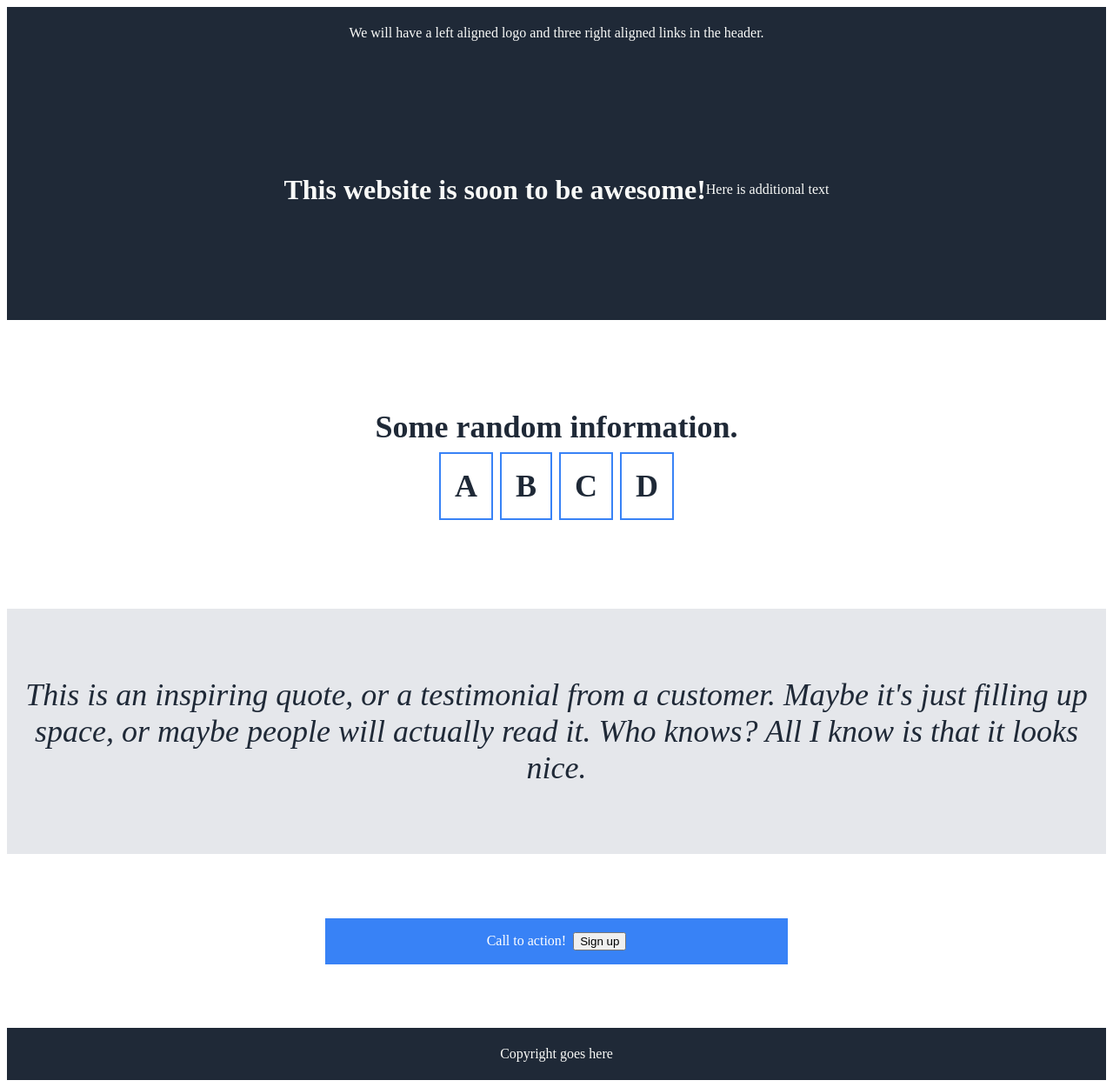
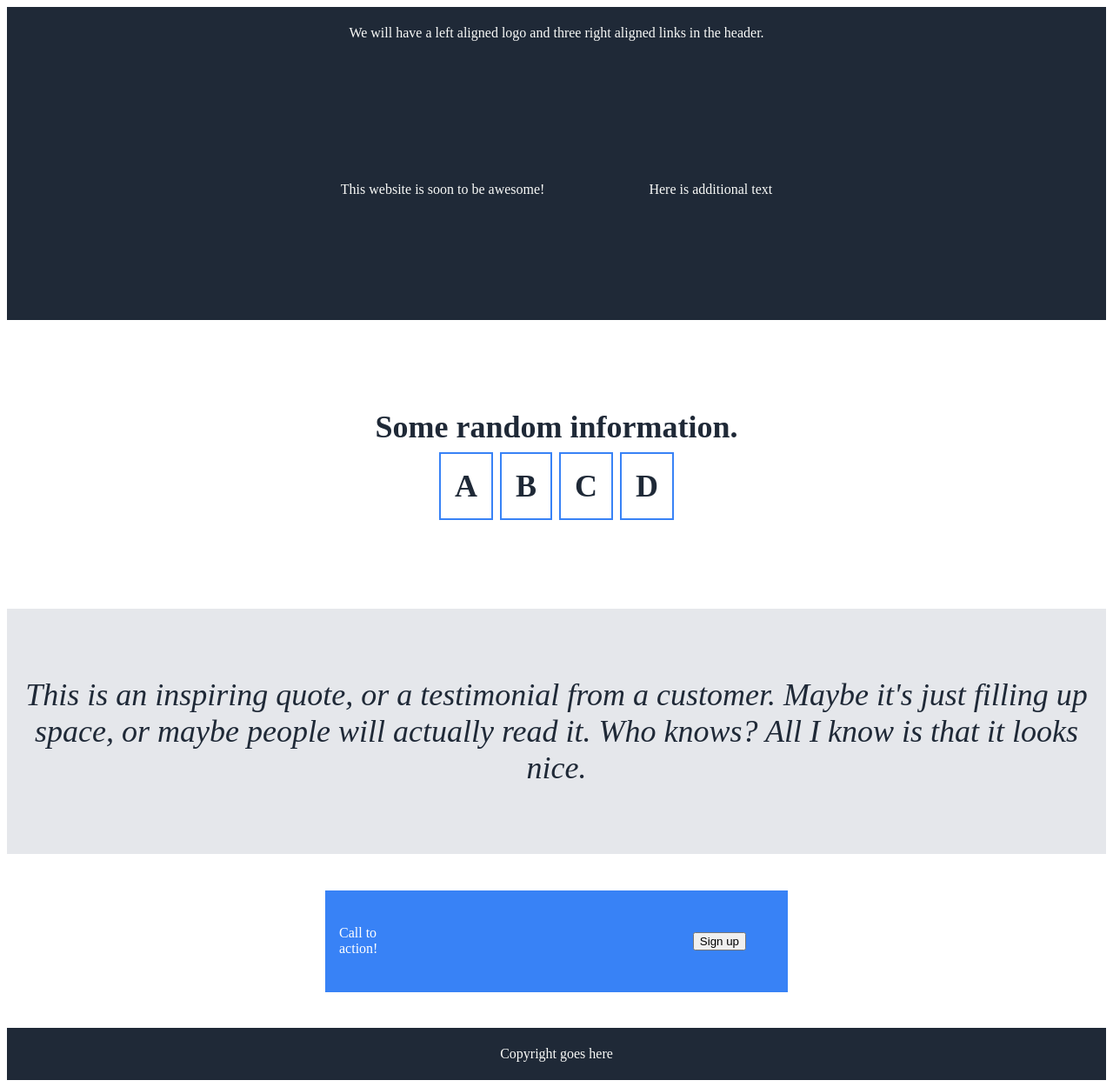
Before and after one commit to GreenHillary/odin-landing-page, a plain HTML site: page index.html in a window 1280 px wide. Shown: the whole page at 87% size. Drawn offline with Linux system fonts and the light colour scheme.

Commit message:
Working on padding and margins

```diff
--- a/index.html
+++ b/index.html
@@ -11,9 +11,9 @@
             We will have a left aligned logo and three right aligned links in the header.
         </header>
 
-        <div id="hero">
-            <h1>This website is soon to be awesome!</h1>
-            <p>Here is additional text</p>
+        <div class="hero">
+            <div>This website is soon to be awesome!</div>
+            <div>Here is additional text</div>
         </div>
 
         <div id="info">
@@ -33,7 +33,9 @@
         <div class="button">
             <div>
                 Call to action!
-                <button>Sign up</button>
+                <div>
+                    <button>Sign up</button>
+                </div>
             </div>
         </div>
     </body>
--- a/styles.css
+++ b/styles.css
@@ -8,12 +8,21 @@
     justify-content: center;
 }
 
-#hero {
+.hero {
     background: #1f2937;
     color: #F9FAF8;
     width: auto;
     height: 300px;
     display: flex;
+    align-items: center;
+    justify-content: center;
+}
+
+.hero div {
+    background: #1f2937;
+    color: #F9FAF8;
+    display: flex;
+    margin: 60px;
     align-items: center;
     justify-content: center;
 }
@@ -84,7 +93,7 @@
     gap: 8px;
     width: 500px;
     align-items: center;
-    justify-content: center;
+    justify-content: right;
 }
 
 #footer {
```
